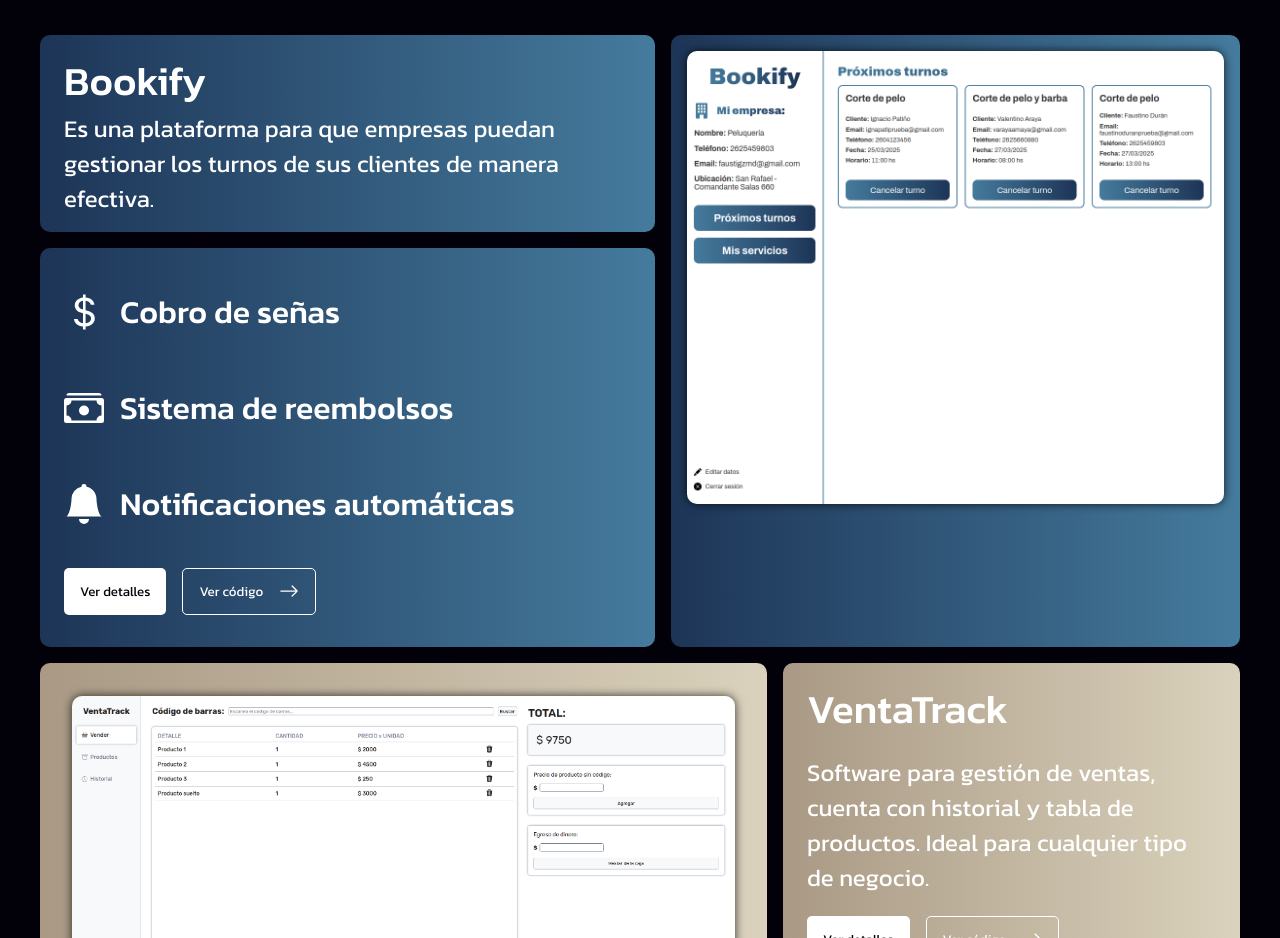
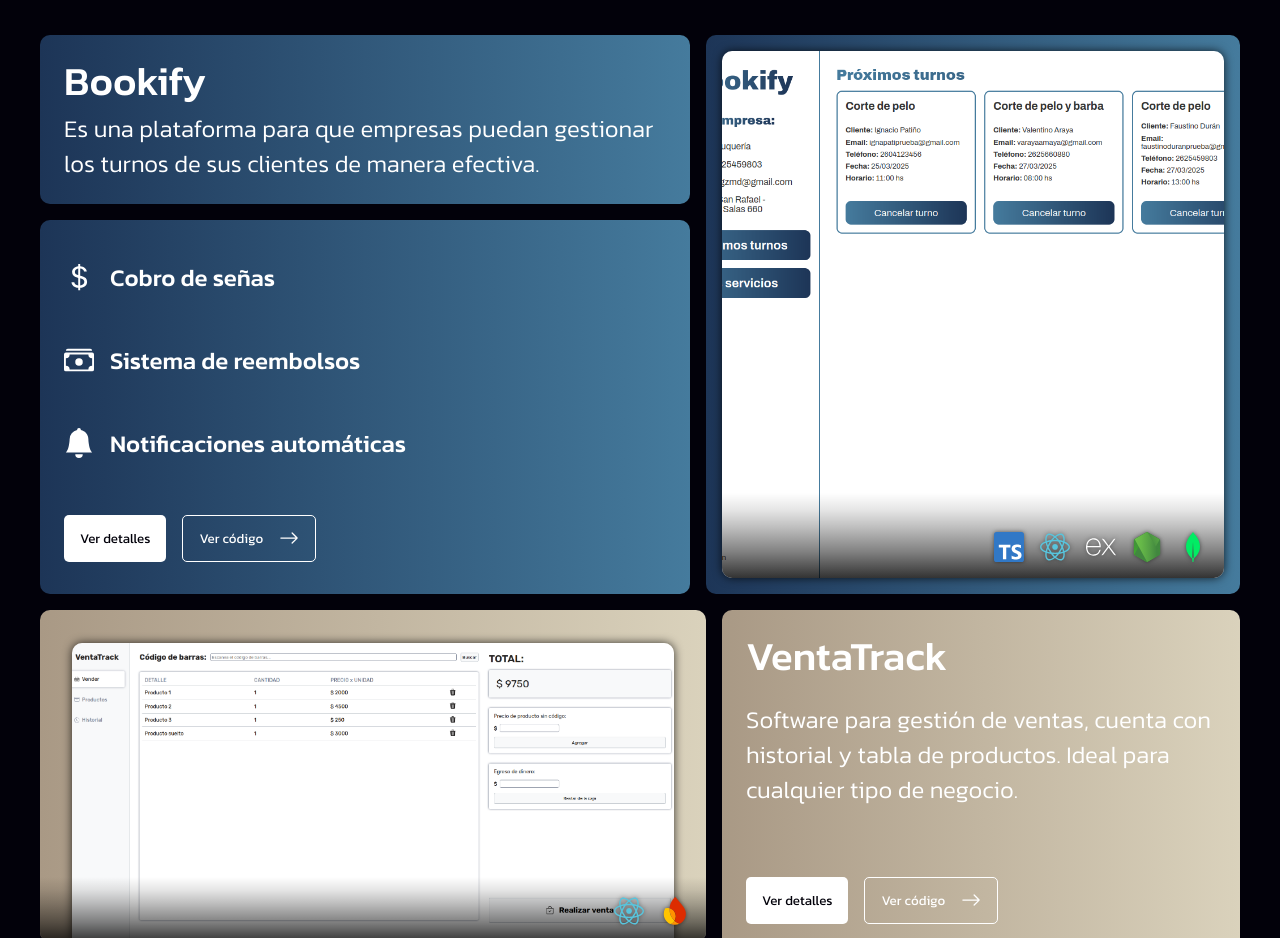
Before and after one commit to valentinoaraya/new-portfolio, a React (Vite) app: page / in a window 1280 px wide. Shown: the part 674-1612 px from the top of the page. Built offline with nearby package versions, Linux system fonts and the light colour scheme.

Commit message:
Agrego tecnologías utilizadas para cada proyecto

```diff
--- a/src/common/Button/Button.tsx
+++ b/src/common/Button/Button.tsx
@@ -4,7 +4,7 @@
 interface Props {
     children: React.ReactNode;
     styleButton: "primary" | "secondary";
-    onClick: () => void;
+    onClick?: () => void;
     color?: string;
     arrow?: boolean;
 }
--- a/src/components/Projects/Projects.css
+++ b/src/components/Projects/Projects.css
@@ -64,6 +64,7 @@
 
 .description {
     font-size: 1.5rem;
+    font-weight: 300;
 }
 
 .features-bookify-box {
@@ -85,17 +86,26 @@
 }
 
 .titleFeatureBookify {
-    font-size: 2rem;
+    font-size: 1.5rem;
     font-weight: 500;
 }
 
 .bookify-image-box {
     padding: 1rem;
+    position: relative;
+}
+
+.image-container {
+    position: relative;
+    width: 100%;
+    height: 100%;
 }
 
 .bookifyImage {
     border-radius: 10px;
     width: 100%;
+    height: 100%;
+    object-fit: cover;
     box-shadow: 0px 0px 10px 0px rgba(0, 0, 0, 0.75);
 }
 
@@ -138,6 +148,8 @@
 
 .imageTurnero {
     width: 100%;
+    height: 100%;
+    object-fit: cover;
     border-radius: 10px;
     box-shadow: 0px 0px 10px 0px rgba(0, 0, 0, 0.75);
 }
--- a/src/components/Projects/Projects.tsx
+++ b/src/components/Projects/Projects.tsx
@@ -6,6 +6,7 @@
 import panelTurnero from "../../assets/images/calendarioDoctor.webp"
 import sportyMaxxPage from "../../assets/images/sportymaxxPage.png"
 import SelectRepository from "./SelectRepository/SelectRepository";
+import Technologies from "./Technologies/Technologies";
 import { useState } from "react";
 
 const Projects = () => {
@@ -20,30 +21,30 @@
                 <div className="bentoProjects">
                     <div className="box bookify-box" style={{ gridArea: "box-1" }}>
                         <h2 className="titleProject">Bookify</h2>
-                        <p className="description bookifyDescription">Es una plataforma para que empresas puedan gestionar los turnos de sus clientes de manera efectiva.</p>
+                        <p className="description">Es una plataforma para que empresas puedan gestionar los turnos de sus clientes de manera efectiva.</p>
                     </div>
                     <div className="box bookify-box features-bookify-box" style={{ gridArea: "box-2" }}>
                         <div className="featuresBookify">
                             <div className="featureBookify">
                                 <DollarIcon
-                                    width="40"
-                                    height="40"
+                                    width="30"
+                                    height="30"
                                     fill="white"
                                 />
                                 <h3 className="titleFeatureBookify">Cobro de señas</h3>
                             </div>
                             <div className="featureBookify">
                                 <CashStackIcon
-                                    width="40"
-                                    height="40"
+                                    width="30"
+                                    height="30"
                                     fill="white"
                                 />
                                 <h3 className="titleFeatureBookify">Sistema de reembolsos</h3>
                             </div>
                             <div className="featureBookify">
                                 <BellIcon
-                                    width="40"
-                                    height="40"
+                                    width="30"
+                                    height="30"
                                     fill="white"
                                 />
                                 <h3 className="titleFeatureBookify">Notificaciones automáticas</h3>
@@ -51,8 +52,12 @@
                         </div>
                         <div className="buttonsProject buttonsProjectBookify">
                             <Button styleButton="primary" color="white" onClick={() => console.log("ver detalles")}>Ver detalles</Button>
-                            <div style={{ position: 'relative' }}>
-                                <Button styleButton="secondary" arrow color="white" onClick={() => setIsOpenSelect1(!isOpenSelect1)}>Ver código</Button>
+                            <div
+                                onMouseEnter={() => setIsOpenSelect1(true)}
+                                onMouseLeave={() => setIsOpenSelect1(false)}
+                                style={{ position: 'relative' }}
+                            >
+                                <Button styleButton="secondary" arrow color="white">Ver código</Button>
                                 <SelectRepository
                                     isOpen={isOpenSelect1}
                                     onSelectOption1={() => window.open('https://github.com/valentinoaraya/bookify-frontend', '_blank')}
@@ -62,10 +67,16 @@
                         </div>
                     </div>
                     <div className="box bookify-box bookify-image-box" style={{ gridArea: "box-3" }}>
-                        <img className="bookifyImage" src={panelBookify} alt="Panel Bookify" />
+                        <div className="image-container">
+                            <img className="bookifyImage" src={panelBookify} alt="Panel Bookify" />
+                            <Technologies position="end" technologies={["typescript", "react", "express", "node", "mongodb",]} borderRadius="0 0 10px 10px" />
+                        </div>
                     </div>
                     <div className="box ventatrack-box ventatrack-image-box" style={{ gridArea: "box-4" }}>
-                        <img className="imageVentaTrack" src={panelVentaTrack} alt="Panel de VentaTrack" />
+                        <div>
+                            <img className="imageVentaTrack" src={panelVentaTrack} alt="Panel de VentaTrack" />
+                            <Technologies position="end" technologies={["react", "firebase",]} borderRadius="" />
+                        </div>
                     </div>
                     <div className="box ventatrack-box data-ventatrack-box" style={{ gridArea: "box-5" }}>
                         <div className="dataVentaTrack">
@@ -87,11 +98,16 @@
                         </div>
                     </div>
                     <div className="box turnero-box image-turnero-box" style={{ gridArea: "box-7" }}>
-                        <img className="imageTurnero" src={panelTurnero} alt="Panel Turnero PAMI" />
+                        <div className="image-container">
+                            <img className="imageTurnero" src={panelTurnero} alt="Panel Turnero PAMI" />
+                            <Technologies position="end" technologies={["react", "express", "node", "mysql"]} borderRadius="0 0 10px 10px" />
+                        </div>
                     </div>
                     <div className="box sportymaxx-box" style={{ gridArea: "box-8" }}>
                         <div className="divImageSportyMaxx">
                             <img className="imgSportyMaxx" src={sportyMaxxPage} alt="Página principal de SportyMaxx" />
+                            <Technologies position="end" technologies={["react", "express", "node", "firebase"]} borderRadius="" />
+
                         </div>
                         <div className="divDataSportyMaxx">
                             <div className="dataSportyMaxx">
@@ -100,8 +116,12 @@
                             </div>
                             <div className="buttonsProject buttonsSportyMaxx">
                                 <Button styleButton="primary" color="white" onClick={() => console.log("ver detalles")}>Ver detalles</Button>
-                                <div style={{ position: 'relative' }}>
-                                    <Button styleButton="secondary" arrow color="white" onClick={() => setIsOpenSelect2(!isOpenSelect2)}>Ver código</Button>
+                                <div
+                                    onMouseEnter={() => setIsOpenSelect2(true)}
+                                    onMouseLeave={() => setIsOpenSelect2(false)}
+                                    style={{ position: 'relative' }}
+                                >
+                                    <Button styleButton="secondary" arrow color="white">Ver código</Button>
                                     <SelectRepository
                                         isOpen={isOpenSelect2}
                                         onSelectOption1={() => window.open('https://github.com/valentinoaraya/SportyMaxx', '_blank')}
--- a/src/components/Projects/SelectRepository/SelectRepository.css
+++ b/src/components/Projects/SelectRepository/SelectRepository.css
@@ -3,7 +3,7 @@
     display: flex;
     flex-direction: column;
     gap: .5rem;
-    background-color: var(--negro);
+    background-color: var(--blanco);
     padding: .5rem;
     border-radius: 8px;
     z-index: 100;
@@ -18,6 +18,7 @@
 }
 
 .optionRepository {
+    color: var(--negro);
     cursor: pointer;
     padding: 0.5rem;
     border-radius: 4px;
@@ -25,5 +26,5 @@
 }
 
 .optionRepository:hover {
-    background-color: #2a2a2a;
+    background-color: var(--rosa);
 }
--- /dev/null
+++ b/src/components/Projects/Technologies/Technologies.css
@@ -0,0 +1,29 @@
+.technologies-container {
+    height: 10%;
+    position: absolute;
+    bottom: 0;
+    left: 0;
+    right: 0;
+    display: flex;
+    align-items: end;
+    gap: 1rem;
+    padding: 1rem;
+    background: linear-gradient(to top,
+            rgba(0, 0, 0, 0.8) 0%,
+            rgba(0, 0, 0, 0.5) 30%,
+            rgba(0, 0, 0, 0.25) 60%,
+            rgba(0, 0, 0, 0.1) 80%,
+            rgba(0, 0, 0, 0.05) 90%,
+            transparent 100%);
+}
+
+.technology-icon {
+    width: 30px;
+    height: 30px;
+    filter: drop-shadow(0 0 2px rgba(0, 0, 0, 0.5));
+    transition: transform 0.2s ease;
+}
+
+.technology-icon:hover {
+    transform: scale(1.1);
+}
--- /dev/null
+++ b/src/components/Projects/Technologies/Technologies.tsx
@@ -0,0 +1,46 @@
+import "./Technologies.css"
+import { ReactIcon, NodeIcon, TypeScriptIcon, MongoDBIcon, ExpressIcon, FirebaseIcon, SQLIcon } from "../../../common/Icons/Icons";
+
+interface Props {
+    technologies: string[];
+    position: string;
+    borderRadius: string;
+}
+
+const Technologies: React.FC<Props> = ({ technologies, position, borderRadius }) => {
+    const getIcon = (tech: string) => {
+        switch (tech.toLowerCase()) {
+            case 'react':
+                return <ReactIcon width="30" height="30" />;
+            case 'node':
+                return <NodeIcon width="30" height="30" />;
+            case 'typescript':
+                return <TypeScriptIcon width="30" height="30" />;
+            case 'mongodb':
+                return <MongoDBIcon width="30" height="30" />;
+            case 'express':
+                return <ExpressIcon width="30" height="30" />;
+            case 'firebase':
+                return <FirebaseIcon width="30" height="30" />
+            case "mysql":
+                return <SQLIcon width="30" height="30" />
+            default:
+                return null;
+        }
+    };
+
+    return (
+        <div
+            className="technologies-container"
+            style={{ justifyContent: position, borderRadius }}
+        >
+            {technologies.map((tech, index) => (
+                <div key={index} className="technology-icon">
+                    {getIcon(tech)}
+                </div>
+            ))}
+        </div>
+    );
+}
+
+export default Technologies;
```
Also changed, not shown: src/common/Icons/Icons.tsx (+10 -0 lines).
